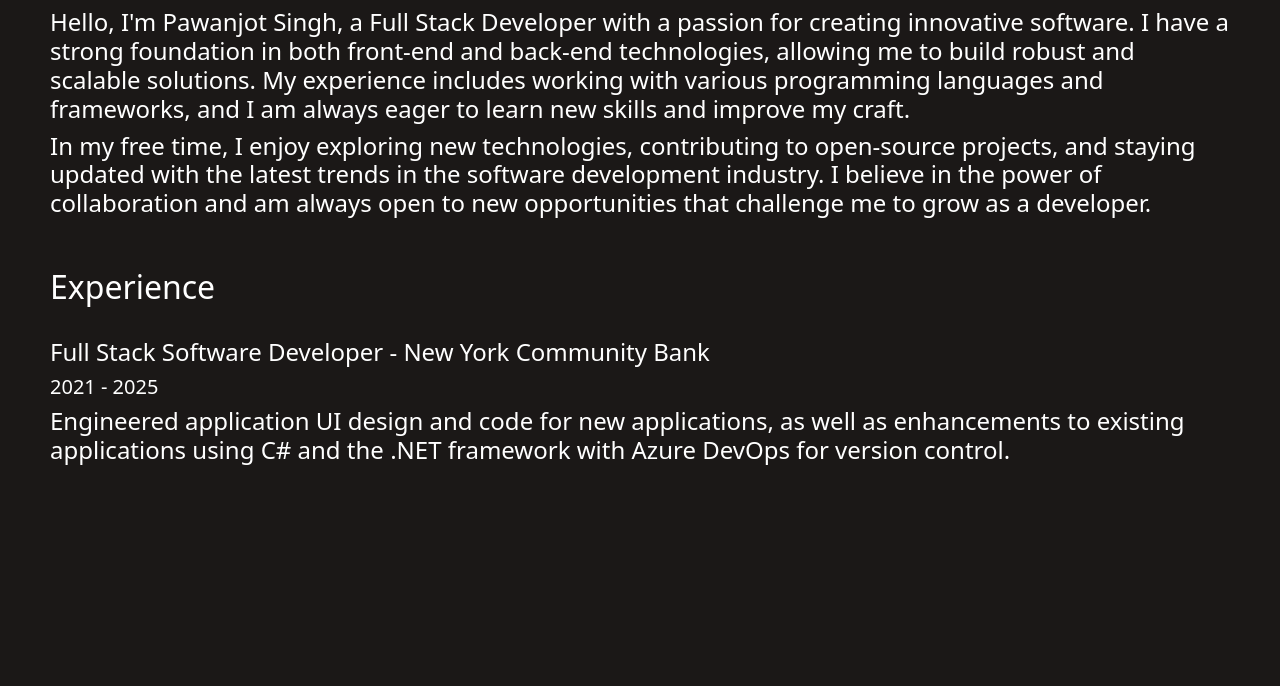
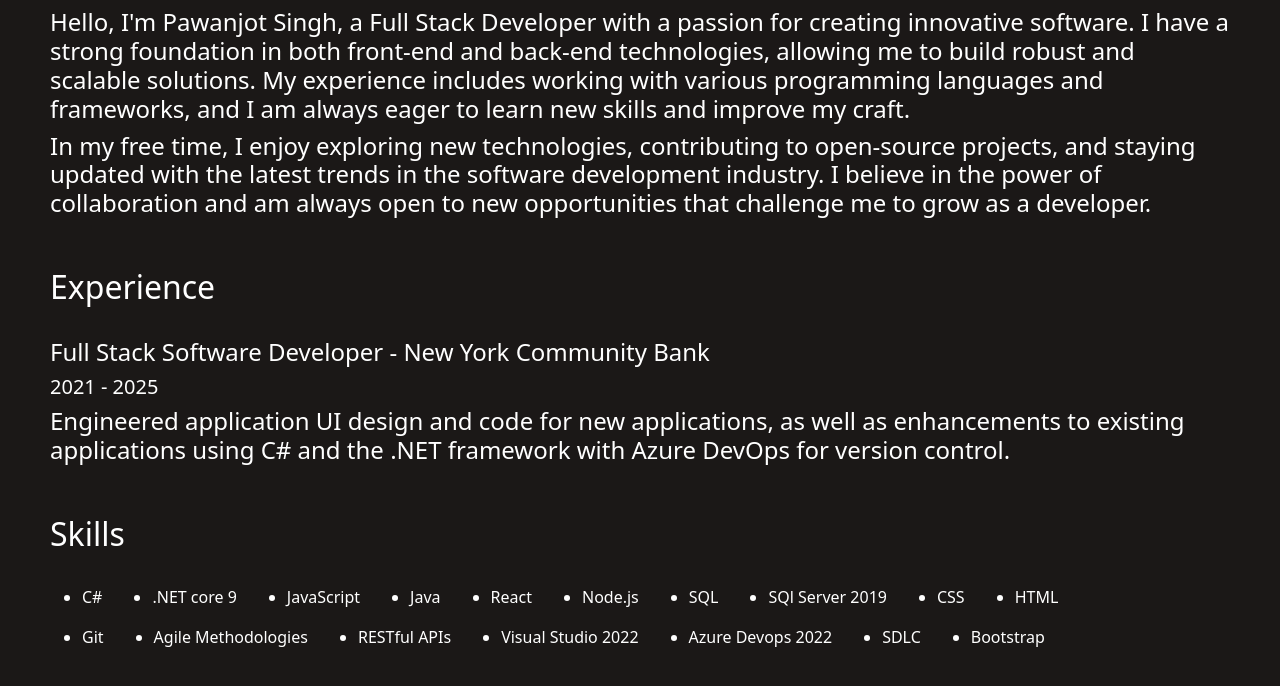
Before and after one commit to psingh1028/MyPortfolio, a plain HTML site: page index.html in a window 1280 px wide. Shown: the part 662-1348 px from the top of the page. Before the commit the page ends 1177 px from the top, so only its background shows below. Drawn offline with nearby package versions, Linux system fonts and the light colour scheme.

Commit message:
adding in initial skill section

```diff
--- a/index.html
+++ b/index.html
@@ -50,7 +50,7 @@
 
     </div>
 
-    <div class="aboutMe">
+    <div class="infoMargin">
         <h2>About Me</h2> <br>
         <h4>
             Hello, I'm Pawanjot Singh, a Full Stack Developer with a passion for creating innovative software. I have a strong
@@ -65,7 +65,7 @@
         </h4>
     </div>
 
-    <div class="aboutMe">
+    <div class="infoMargin">
         <h2>Experience</h2> <br>
         <h4>Full Stack Software Developer - New York Community Bank</h4>
         <h5>2021 - 2025</h5>
@@ -73,10 +73,32 @@
             Engineered application UI design and code for new applications, as well as enhancements to existing applications
             using C# and the .NET framework with Azure DevOps for version control.
         </h4>
+    </div>
 
+    <div class="infoMargin">
+        <h2>Skills</h2><br>
+        <ul class="listHorizontal">
+            <li>C#</li>
+            <li>.NET core 9</li>
+            <li>JavaScript</li>
+            <li>Java</li>
+            <li>React</li>
+            <li>Node.js</li>
+            <li>SQL</li>
+            <li>SQl Server 2019</li>
+            <li>CSS</li>
+            <li>HTML</li>
+        </ul>
 
-
-
+        <ul class="listHorizontal">
+            <li>Git</li>
+            <li>Agile Methodologies</li>
+            <li>RESTful APIs</li>
+            <li>Visual Studio 2022</li>
+            <li>Azure Devops 2022</li>
+            <li>SDLC</li>
+            <li>Bootstrap</li>
+        </ul>
     </div>
 
 
--- a/style.css
+++ b/style.css
@@ -37,11 +37,19 @@
 .section1Background{
     display: flex;
     background-color: #fb7f69;
-    height: 500px;
+    min-height: 500px;
     justify-content: left;
     align-items: center;
 }
 
-.aboutMe{
+.infoMargin{
     margin: 50px
 }
+
+.listHorizontal{
+    display: flex;
+}
+
+ .listHorizontal li{
+            margin-right:50px;
+        }
```
Also changed, not shown: 1 other file.
